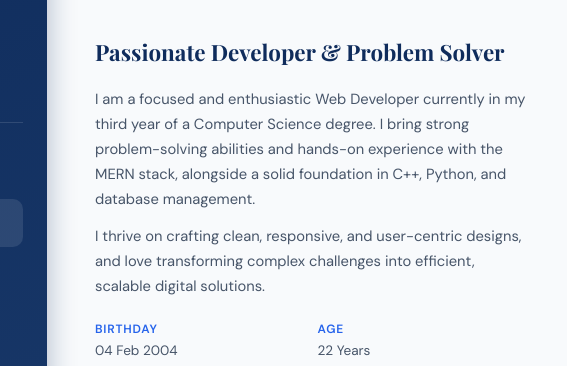
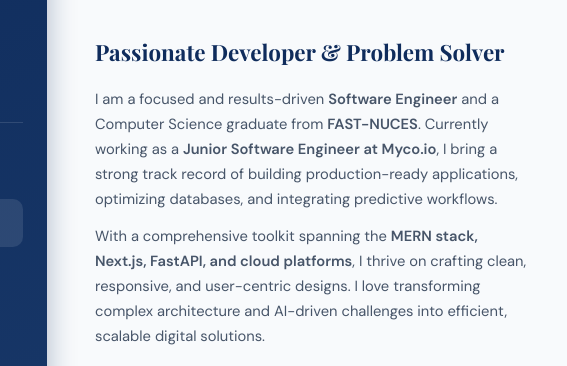
Before and after one commit to Hira-Iftikhar-123/Portfolio, a website: page index.html in a window 1280 px wide. Both pictures are taken after a click on the link "About". Shown: the part 143-509 px from the top of the page, 223-790 px from the left. Drawn offline with nearby package versions, Linux system fonts and the light colour scheme.

Commit message:
Update index.html

```diff
--- a/index.html
+++ b/index.html
@@ -113,14 +113,10 @@
       <div class="about-bio">
         <h3>Passionate Developer &amp; Problem Solver</h3>
         <p>
-          I am a focused and enthusiastic Web Developer currently in my third year of a
-          Computer Science degree. I bring strong problem-solving abilities and hands-on
-          experience with the MERN stack, alongside a solid foundation in C++, Python,
-          and database management.
+          I am a focused and results-driven <strong>Software Engineer</strong> and a Computer Science graduate from <strong>FAST-NUCES</strong>. Currently working as a <strong>Junior Software Engineer at Myco.io</strong>, I bring a strong track record of building production-ready applications, optimizing databases, and integrating predictive workflows.
         </p>
         <p>
-          I thrive on crafting clean, responsive, and user-centric designs, and love
-          transforming complex challenges into efficient, scalable digital solutions.
+          With a comprehensive toolkit spanning the <strong>MERN stack, Next.js, FastAPI, and cloud platforms</strong>, I thrive on crafting clean, responsive, and user-centric designs. I love transforming complex architecture and AI-driven challenges into efficient, scalable digital solutions.
         </p>
         <div class="personal-grid">
           <div class="pinfo"><span class="pinfo-label">Birthday</span><span class="pinfo-val">04 Feb 2004</span></div>
```
